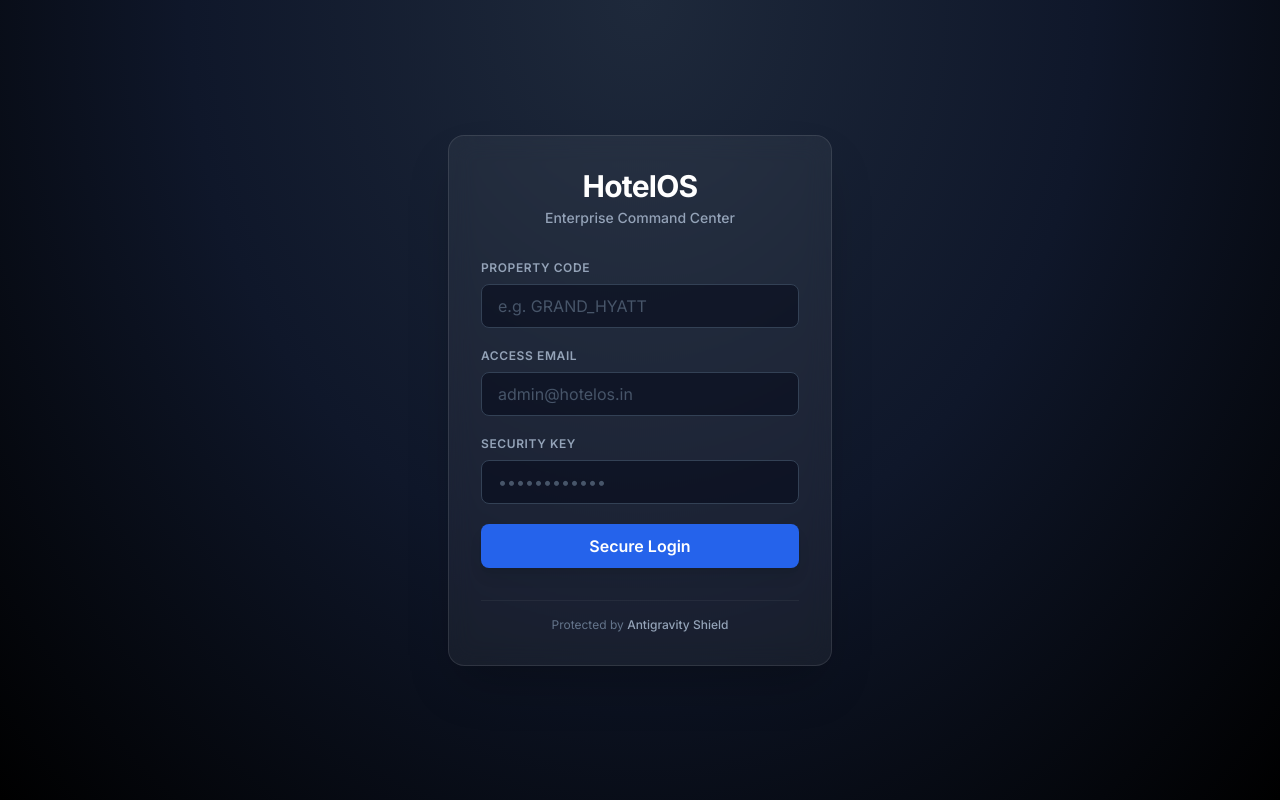
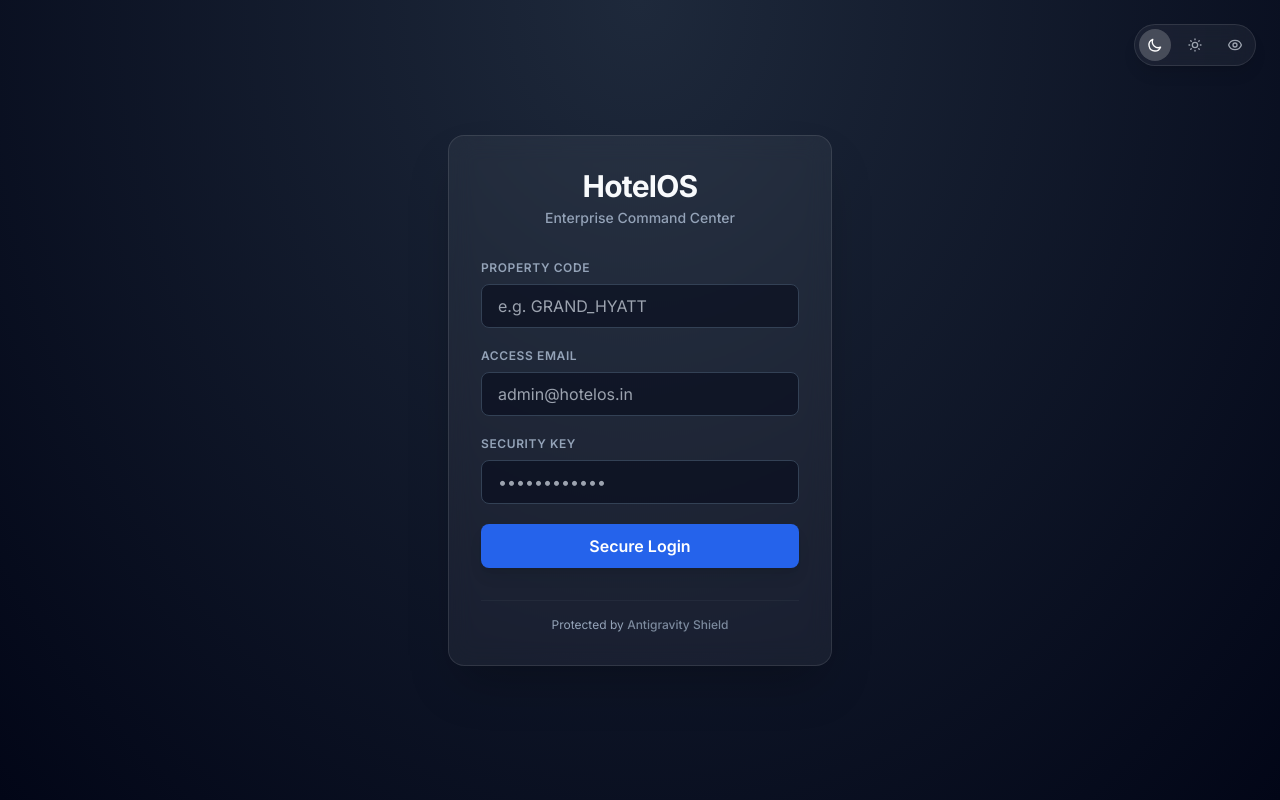
Before and after one commit to ecogainnexus/HotelOS, a PHP site: page /index.php in a window 1280 px wide. Run offline with PHP 8.4, Linux system fonts and the light colour scheme; some libraries are stand-ins or nearby versions.

Commit message:
feat: Implement 3-Mode Theme Engine on Login Page

```diff
--- a/public/index.php
+++ b/public/index.php
@@ -18,36 +18,157 @@
     <style>
         body {
             font-family: 'Inter', sans-serif;
+            transition: background-color 0.3s ease, color 0.3s ease;
         }
 
-        /* Functional Glassmorphism */
-        .glass-card {
-            background: rgba(255, 255, 255, 0.05);
-            /* Very subtle */
-            backdrop-filter: blur(12px);
-            /* Medium blur */
-            -webkit-backdrop-filter: blur(12px);
-            border: 1px solid rgba(255, 255, 255, 0.1);
+        /* THEME: DARK (Default) */
+        .theme-dark {
+            --bg-main: #0f172a;
+            /* Slate 900 */
+            --bg-grad-start: #1e293b;
+            --bg-grad-end: #020617;
+            --glass-bg: rgba(255, 255, 255, 0.05);
+            --glass-border: rgba(255, 255, 255, 0.1);
+            --text-primary: #f8fafc;
+            --text-secondary: #94a3b8;
+            --input-bg: rgba(2, 6, 23, 0.5);
+            --input-border: #334155;
+            --btn-primary: #2563eb;
+            --btn-hover: #1d4ed8;
         }
 
-        /* Autofill Transition Override */
-        input:-webkit-autofill,
-        input:-webkit-autofill:hover,
-        input:-webkit-autofill:focus,
-        input:-webkit-autofill:active {
-            -webkit-transition: background-color 5000s ease-in-out 0s;
-            transition: background-color 5000s ease-in-out 0s;
-            -webkit-text-fill-color: white !important;
-            color: white !important;
+        /* THEME: LIGHT (Royal Luxury) */
+        .theme-light {
+            --bg-main: #f8fafc;
+            /* Slate 50 */
+            --bg-grad-start: #f1f5f9;
+            --bg-grad-end: #e2e8f0;
+            --glass-bg: rgba(255, 255, 255, 0.8);
+            --glass-border: rgba(203, 213, 225, 0.6);
+            --text-primary: #0f172a;
+            --text-secondary: #64748b;
+            --input-bg: #ffffff;
+            --input-border: #cbd5e1;
+            --btn-primary: #0f172a;
+            /* Solid Black/Navy */
+            --btn-hover: #334155;
+        }
+
+        /* THEME: COMFORT (Eye Care) */
+        .theme-comfort {
+            --bg-main: #fef3c7;
+            /* Amber 100 */
+            --bg-grad-start: #fffbeb;
+            --bg-grad-end: #fde68a;
+            --glass-bg: rgba(255, 251, 235, 0.6);
+            --glass-border: rgba(217, 119, 6, 0.2);
+            --text-primary: #451a03;
+            /* Amber 950 */
+            --text-secondary: #92400e;
+            --input-bg: #fffbeb;
+            --input-border: #d97706;
+            --btn-primary: #78350f;
+            /* Amber 900 */
+            --btn-hover: #92400e;
+        }
+
+        /* Dynamic Classes using CSS Variables */
+        .app-bg {
+            background-color: var(--bg-main);
+            background-image: radial-gradient(ellipse at top, var(--bg-grad-start), var(--bg-grad-end));
+        }
+
+        .app-card {
+            background: var(--glass-bg);
+            border: 1px solid var(--glass-border);
+            backdrop-filter: blur(12px);
+            -webkit-backdrop-filter: blur(12px);
+        }
+
+        .app-text-main {
+            color: var(--text-primary);
+        }
+
+        .app-text-muted {
+            color: var(--text-secondary);
+        }
+
+        .app-input {
+            background-color: var(--input-bg);
+            border: 1px solid var(--input-border);
+            color: var(--text-primary);
+        }
+
+        .app-btn {
+            background-color: var(--btn-primary);
+            color: white;
+        }
+
+        .app-btn:hover {
+            background-color: var(--btn-hover);
+        }
+
+        /* Transitions */
+        .app-card,
+        .app-input,
+        .app-btn {
+            transition: all 0.3s ease;
+        }
+
+        /* Autofill Override */
+        input:-webkit-autofill {
+            -webkit-box-shadow: 0 0 0 1000px var(--input-bg) inset !important;
+            -webkit-text-fill-color: var(--text-primary) !important;
         }
     </style>
 </head>
 
-<body
-    class="bg-slate-900 bg-[radial-gradient(ellipse_at_top,_var(--tw-gradient-stops))] from-slate-800 via-slate-900 to-black h-screen w-full flex items-center justify-center p-4">
+<body x-data="{
+        theme: localStorage.getItem('hotelos_theme') || 'dark',
+        setTheme(val) {
+            this.theme = val;
+            localStorage.setItem('hotelos_theme', val);
+        }
+      }" :class="{
+          'theme-dark': theme === 'dark',
+          'theme-light': theme === 'light',
+          'theme-comfort': theme === 'comfort'
+      }" class="app-bg h-screen w-full flex items-center justify-center p-4 relative">
+
+    <!-- Theme Switcher (Top Right) -->
+    <div class="absolute top-6 right-6 flex items-center gap-2 app-card p-1 rounded-full shadow-lg z-20">
+        <button @click="setTheme('dark')"
+            :class="theme === 'dark' ? 'bg-white/20 text-white' : 'text-gray-500 hover:text-gray-700'"
+            class="p-2 rounded-full transition-all" title="Dark Mode">
+            <svg class="w-4 h-4" fill="none" stroke="currentColor" viewBox="0 0 24 24">
+                <path stroke-linecap="round" stroke-linejoin="round" stroke-width="2"
+                    d="M20.354 15.354A9 9 0 018.646 3.646 9.003 9.003 0 0012 21a9.003 9.003 0 008.354-5.646z"></path>
+            </svg>
+        </button>
+        <button @click="setTheme('light')"
+            :class="theme === 'light' ? 'bg-black/10 text-black' : 'text-gray-400 hover:text-gray-200'"
+            class="p-2 rounded-full transition-all" title="Light Mode">
+            <svg class="w-4 h-4" fill="none" stroke="currentColor" viewBox="0 0 24 24">
+                <path stroke-linecap="round" stroke-linejoin="round" stroke-width="2"
+                    d="M12 3v1m0 16v1m9-9h-1M4 12H3m15.364 6.364l-.707-.707M6.343 6.343l-.707-.707m12.728 0l-.707.707M6.343 17.657l-.707.707M16 12a4 4 0 11-8 0 4 4 0 018 0z">
+                </path>
+            </svg>
+        </button>
+        <button @click="setTheme('comfort')"
+            :class="theme === 'comfort' ? 'bg-amber-500/20 text-amber-800' : 'text-gray-400 hover:text-amber-800'"
+            class="p-2 rounded-full transition-all" title="Eye Comfort">
+            <svg class="w-4 h-4" fill="none" stroke="currentColor" viewBox="0 0 24 24">
+                <path stroke-linecap="round" stroke-linejoin="round" stroke-width="2"
+                    d="M15 12a3 3 0 11-6 0 3 3 0 016 0z"></path>
+                <path stroke-linecap="round" stroke-linejoin="round" stroke-width="2"
+                    d="M2.458 12C3.732 7.943 7.523 5 12 5c4.478 0 8.268 2.943 9.542 7-1.274 4.057-5.064 7-9.542 7-4.477 0-8.268-2.943-9.542-7z">
+                </path>
+            </svg>
+        </button>
+    </div>
 
     <!-- Login Container -->
-    <div class="glass-card shadow-2xl w-full max-w-sm rounded-2xl p-8 relative overflow-hidden" x-data="{
+    <div class="app-card shadow-2xl w-full max-w-sm rounded-2xl p-8 relative overflow-hidden" x-data="{
              loading: false,
              formData: {
                  hotel_code: '',
@@ -56,7 +177,6 @@
              },
              async submitLogin() {
                  this.loading = true;
-
                  try {
                      const response = await fetch('api_login.php', {
                          method: 'POST',
@@ -64,14 +184,13 @@
                          body: new URLSearchParams(this.formData)
                      });
                      const data = await response.json();
-
                      if(data.status === 'success') {
                          window.location.href = data.redirect || 'dashboard.php';
                      } else {
                          alert('Access Denied: ' + data.message);
                      }
                  } catch(e) {
-                     alert('Connection failed. Please check your internet.');
+                     alert('Connection failed.');
                  } finally {
                      this.loading = false;
                  }
@@ -80,8 +199,8 @@
 
         <!-- Header -->
         <div class="text-center mb-8">
-            <h1 class="text-3xl font-bold text-white tracking-tight">HotelOS</h1>
-            <p class="text-sm text-slate-400 font-medium mt-1">Enterprise Command Center</p>
+            <h1 class="text-3xl font-bold app-text-main tracking-tight delay-100">HotelOS</h1>
+            <p class="text-sm app-text-muted font-medium mt-1">Enterprise Command Center</p>
         </div>
 
         <!-- Form -->
@@ -89,38 +208,37 @@
 
             <!-- Hotel Code -->
             <div>
-                <label class="block text-xs font-semibold text-slate-400 uppercase tracking-wider mb-2">Property
+                <label class="block text-xs font-semibold app-text-muted uppercase tracking-wider mb-2">Property
                     Code</label>
                 <input type="text" x-model="formData.hotel_code" required
-                    class="w-full h-11 bg-slate-950/50 border border-slate-700 rounded-lg px-4 text-white placeholder-slate-600 focus:outline-none focus:ring-2 focus:ring-blue-500 focus:border-transparent transition-all"
+                    class="w-full h-11 app-input rounded-lg px-4 focus:outline-none focus:ring-2 focus:ring-blue-500 focus:border-transparent transition-all"
                     placeholder="e.g. GRAND_HYATT">
             </div>
 
             <!-- Email -->
             <div>
-                <label class="block text-xs font-semibold text-slate-400 uppercase tracking-wider mb-2">Access
+                <label class="block text-xs font-semibold app-text-muted uppercase tracking-wider mb-2">Access
                     Email</label>
                 <input type="email" x-model="formData.email" required
-                    class="w-full h-11 bg-slate-950/50 border border-slate-700 rounded-lg px-4 text-white placeholder-slate-600 focus:outline-none focus:ring-2 focus:ring-blue-500 focus:border-transparent transition-all"
+                    class="w-full h-11 app-input rounded-lg px-4 focus:outline-none focus:ring-2 focus:ring-blue-500 focus:border-transparent transition-all"
                     placeholder="admin@hotelos.in">
             </div>
 
             <!-- Password -->
             <div>
-                <label class="block text-xs font-semibold text-slate-400 uppercase tracking-wider mb-2">Security
+                <label class="block text-xs font-semibold app-text-muted uppercase tracking-wider mb-2">Security
                     Key</label>
                 <input type="password" x-model="formData.password" required
-                    class="w-full h-11 bg-slate-950/50 border border-slate-700 rounded-lg px-4 text-white placeholder-slate-600 focus:outline-none focus:ring-2 focus:ring-blue-500 focus:border-transparent transition-all"
+                    class="w-full h-11 app-input rounded-lg px-4 focus:outline-none focus:ring-2 focus:ring-blue-500 focus:border-transparent transition-all"
                     placeholder="••••••••••••">
             </div>
 
             <!-- Submit Button -->
             <button type="submit" :disabled="loading"
-                class="w-full h-11 bg-blue-600 hover:bg-blue-700 text-white font-semibold rounded-lg transition-all shadow-lg flex items-center justify-center disabled:opacity-70 disabled:cursor-not-allowed mt-2">
+                class="w-full h-11 app-btn font-semibold rounded-lg transition-all shadow-lg flex items-center justify-center disabled:opacity-70 disabled:cursor-not-allowed mt-2">
                 <span x-show="!loading">Secure Login</span>
                 <span x-show="loading" class="flex items-center gap-2">
-                    <svg class="animate-spin h-4 w-4 text-white" xmlns="http://www.w3.org/2000/svg" fill="none"
-                        viewBox="0 0 24 24">
+                    <svg class="animate-spin h-4 w-4" fill="none" viewBox="0 0 24 24">
                         <circle class="opacity-25" cx="12" cy="12" r="10" stroke="currentColor" stroke-width="4">
                         </circle>
                         <path class="opacity-75" fill="currentColor"
@@ -133,9 +251,9 @@
         </form>
 
         <!-- Footer -->
-        <div class="mt-8 text-center border-t border-white/5 pt-4">
-            <p class="text-xs text-slate-500">
-                Protected by <span class="text-slate-400 font-medium">Antigravity Shield</span>
+        <div class="mt-8 text-center border-t border-gray-500/10 pt-4">
+            <p class="text-xs app-text-muted">
+                Protected by <span class="font-medium opacity-80">Antigravity Shield</span>
             </p>
         </div>
 
```
